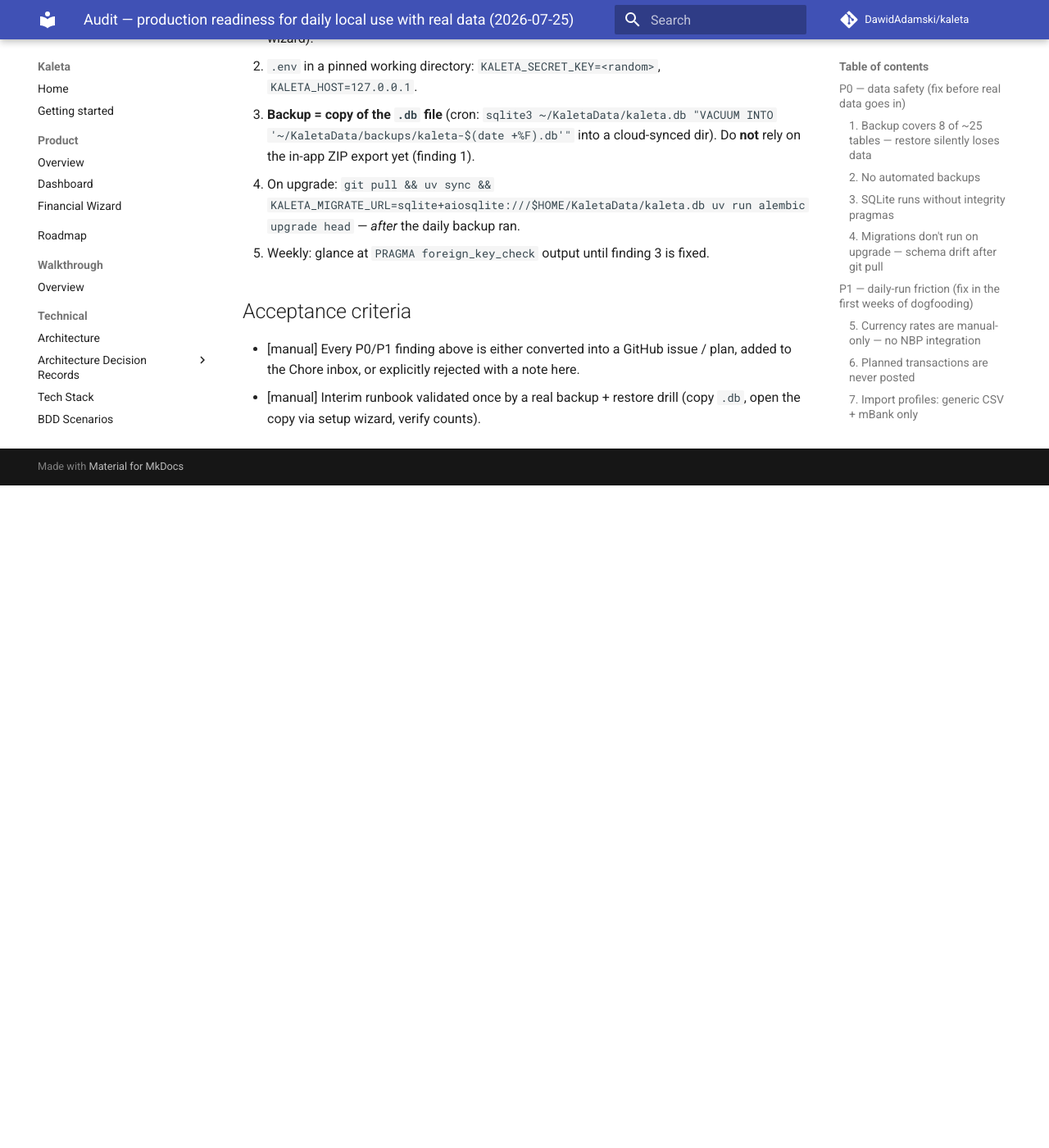
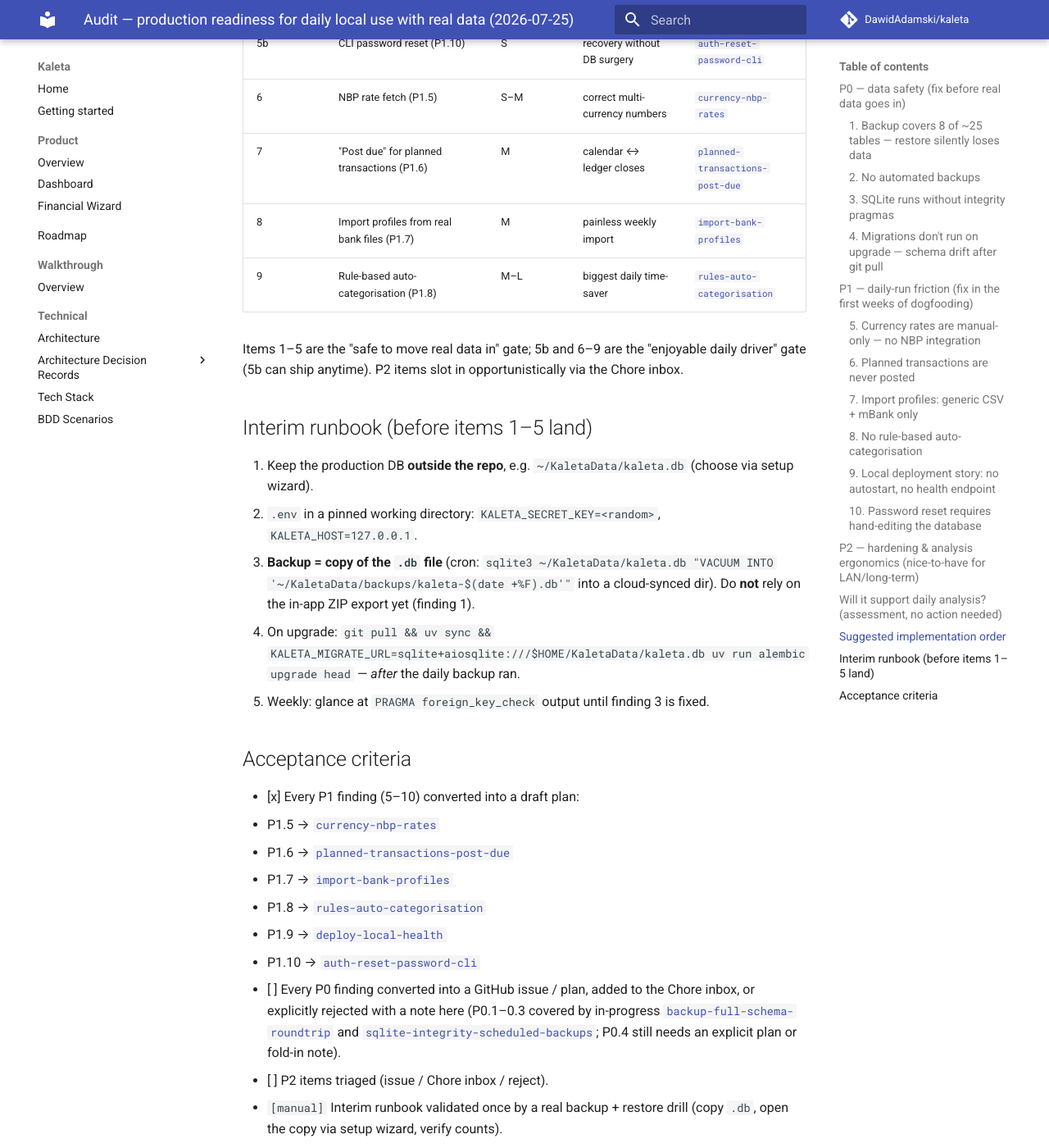
Before and after one commit to DawidAdamski/kaleta, an MkDocs documentation site: the page built from docs/plans/audit-production-readiness.md, in a window 1280 px wide and 1400 px high, scrolled down 6145 px. Shown: the whole window at 82% size. Built offline with MkDocs 1.6.1 and Material for MkDocs 9.7.7, drawn with Linux system fonts in a browser that asks for light colours; comment, search, counter and statistics services are not loaded; before the commit the page ends 6737 px from its top, so only the background shows below that; some of the changed text lies outside the part shown.

Commit message:
docs(plans): six draft plans for P1.5–10 audit findings (#33)
* docs(plans): convert P1 audit findings into six draft plans

Link findings 5–10 to dedicated plans, carve post-due ownership out of upcoming-planned, and add Multitask-ready plan stubs.

Co-authored-by: Cursor <cursoragent@cursor.com>

* docs(plans): drop premature link to undeployed deploy-local.md

Fixes CI doc-link checker on the P1 draft-plans PR until the
deploy-local-health implementation lands.

Co-authored-by: Dawid Adamski <dawid458@gmail.com>

---------

Co-authored-by: Cursor <cursoragent@cursor.com>

```diff
--- a/docs/plans/audit-production-readiness.md
+++ b/docs/plans/audit-production-readiness.md
@@ -129,6 +129,8 @@ on app start / on demand from Settings, storing into the existing
 `currency_rates` table. Keep it optional-and-offline-safe (core principle:
 app works with no network).
 
+→ Plan: [`currency-nbp-rates`](currency-nbp-rates.md)
+
 ### 6. Planned transactions are never posted
 
 Payment Calendar computes occurrences and an overdue bucket, but nothing
@@ -141,6 +143,8 @@ be re-entered manually or re-imported, and the ledger lags the calendar.
 Calendar / dashboard widget listing due items with one-click post), then an
 opt-in auto-post on app start. Full background scheduling is unnecessary
 for a locally-run app — on-start + on-demand covers it.
+
+→ Plan: [`planned-transactions-post-due`](planned-transactions-post-due.md)
 
 ### 7. Import profiles: generic CSV + mBank only
 
@@ -155,6 +159,8 @@ bank actually used; add a profile (or alias entries + a fixture test) per
 format that the generic parser mishandles. Driven by real files, not
 speculation.
 
+→ Plan: [`import-bank-profiles`](import-bank-profiles.md)
+
 ### 8. No rule-based auto-categorisation
 
 Confirmed greenfield (KAL-RUL in `audit-planned-vs-code.md`). For a daily
@@ -163,6 +169,8 @@ is manual categorisation. The AI tier is the roadmap answer, but a simple
 core-tier rule engine (payee/description contains X → category Y, rules
 learned from past corrections) would cut daily effort dramatically and is
 the natural precursor to the paid AI feature.
+
+→ Plan: [`rules-auto-categorisation`](rules-auto-categorisation.md)
 
 ### 9. Local deployment story: no autostart, no health endpoint
 
@@ -179,6 +187,8 @@ the natural precursor to the paid AI feature.
   WorkingDirectory (launchd) plus a startup sweep of stale storage files
   fixes both.
 
+→ Plan: [`deploy-local-health`](deploy-local-health.md)
+
 ### 10. Password reset requires hand-editing the database
 
 Single user + argon2 + no CLI reset path: a forgotten password means
@@ -186,6 +196,8 @@ manually deleting the user row in sqlite so the create-account bootstrap
 reappears *(flow inferred from `auth_state()`; unverified end-to-end)*.
 **Fix:** `uv run kaleta --reset-password` (or documented sqlite one-liner
 in SECURITY.md / getting-started).
+
+→ Plan: [`auth-reset-password-cli`](auth-reset-password-cli.md)
 
 ---
 
@@ -248,20 +260,25 @@ not missing reports.
 
 ## Suggested implementation order
 
-| # | Item | Effort | Payoff |
-|---|------|--------|--------|
-| 1 | SQLite pragmas listener (P0.3) | S | integrity + concurrency, one file |
-| 2 | Auto-migrate on start + README fix (P0.4) | S | safe upgrades |
-| 3 | Backup from `Base.metadata` + revision stamp (P0.1) | M | trustworthy restore |
-| 4 | Scheduled `VACUUM INTO` backups + retention (P0.2) | S–M | set-and-forget safety |
-| 5 | launchd/systemd doc + `/health` + storage path (P1.9) | S | true daily-run setup |
-| 6 | NBP rate fetch (P1.5) | S–M | correct multi-currency numbers |
-| 7 | "Post due" for planned transactions (P1.6) | M | calendar ↔ ledger closes |
-| 8 | Import profiles from real bank files (P1.7) | M | painless weekly import |
-| 9 | Rule-based auto-categorisation (P1.8) | M–L | biggest daily time-saver |
+Implementation proceeds as **one plan = one branch = one PR**
+(Multitask-friendly: pick up one plan file per agent).
 
-Items 1–5 are the "safe to move real data in" gate; 6–9 are the "enjoyable
-daily driver" gate. P2 items slot in opportunistically via the Chore inbox.
+| # | Item | Effort | Payoff | Plan |
+|---|------|--------|--------|------|
+| 1 | SQLite pragmas listener (P0.3) | S | integrity + concurrency, one file | [`sqlite-integrity-scheduled-backups`](sqlite-integrity-scheduled-backups.md) |
+| 2 | Auto-migrate on start + README fix (P0.4) | S | safe upgrades | (fold into integrity / setup plans) |
+| 3 | Backup from `Base.metadata` + revision stamp (P0.1) | M | trustworthy restore | [`backup-full-schema-roundtrip`](backup-full-schema-roundtrip.md) |
+| 4 | Scheduled `VACUUM INTO` backups + retention (P0.2) | S–M | set-and-forget safety | [`sqlite-integrity-scheduled-backups`](sqlite-integrity-scheduled-backups.md) |
+| 5 | launchd/systemd doc + `/health` + storage path (P1.9) | S | true daily-run setup | [`deploy-local-health`](deploy-local-health.md) |
+| 5b | CLI password reset (P1.10) | S | recovery without DB surgery | [`auth-reset-password-cli`](auth-reset-password-cli.md) |
+| 6 | NBP rate fetch (P1.5) | S–M | correct multi-currency numbers | [`currency-nbp-rates`](currency-nbp-rates.md) |
+| 7 | "Post due" for planned transactions (P1.6) | M | calendar ↔ ledger closes | [`planned-transactions-post-due`](planned-transactions-post-due.md) |
+| 8 | Import profiles from real bank files (P1.7) | M | painless weekly import | [`import-bank-profiles`](import-bank-profiles.md) |
+| 9 | Rule-based auto-categorisation (P1.8) | M–L | biggest daily time-saver | [`rules-auto-categorisation`](rules-auto-categorisation.md) |
+
+Items 1–5 are the "safe to move real data in" gate; 5b and 6–9 are
+the "enjoyable daily driver" gate (5b can ship anytime). P2 items
+slot in opportunistically via the Chore inbox.
 
 ## Interim runbook (before items 1–5 land)
 
@@ -281,8 +298,20 @@ daily driver" gate. P2 items slot in opportunistically via the Chore inbox.
 
 ## Acceptance criteria
 
-- [manual] Every P0/P1 finding above is either converted into a GitHub
-  issue / plan, added to the Chore inbox, or explicitly rejected with a
-  note here.
-- [manual] Interim runbook validated once by a real backup + restore drill
-  (copy `.db`, open the copy via setup wizard, verify counts).
+- [x] Every P1 finding (5–10) converted into a draft plan:
+  - P1.5 → [`currency-nbp-rates`](currency-nbp-rates.md)
+  - P1.6 → [`planned-transactions-post-due`](planned-transactions-post-due.md)
+  - P1.7 → [`import-bank-profiles`](import-bank-profiles.md)
+  - P1.8 → [`rules-auto-categorisation`](rules-auto-categorisation.md)
+  - P1.9 → [`deploy-local-health`](deploy-local-health.md)
+  - P1.10 → [`auth-reset-password-cli`](auth-reset-password-cli.md)
+- [ ] Every P0 finding converted into a GitHub issue / plan, added
+  to the Chore inbox, or explicitly rejected with a note here
+  (P0.1–0.3 covered by in-progress
+  [`backup-full-schema-roundtrip`](backup-full-schema-roundtrip.md)
+  and [`sqlite-integrity-scheduled-backups`](sqlite-integrity-scheduled-backups.md);
+  P0.4 still needs an explicit plan or fold-in note).
+- [ ] P2 items triaged (issue / Chore inbox / reject).
+- `[manual]` Interim runbook validated once by a real backup +
+  restore drill (copy `.db`, open the copy via setup wizard,
+  verify counts).
```
Also changed, not shown: docs/plans/rules-auto-categorisation.md (added, +91 -0 lines), docs/plans/transactions-upcoming-planned.md (+10 -10 lines).
